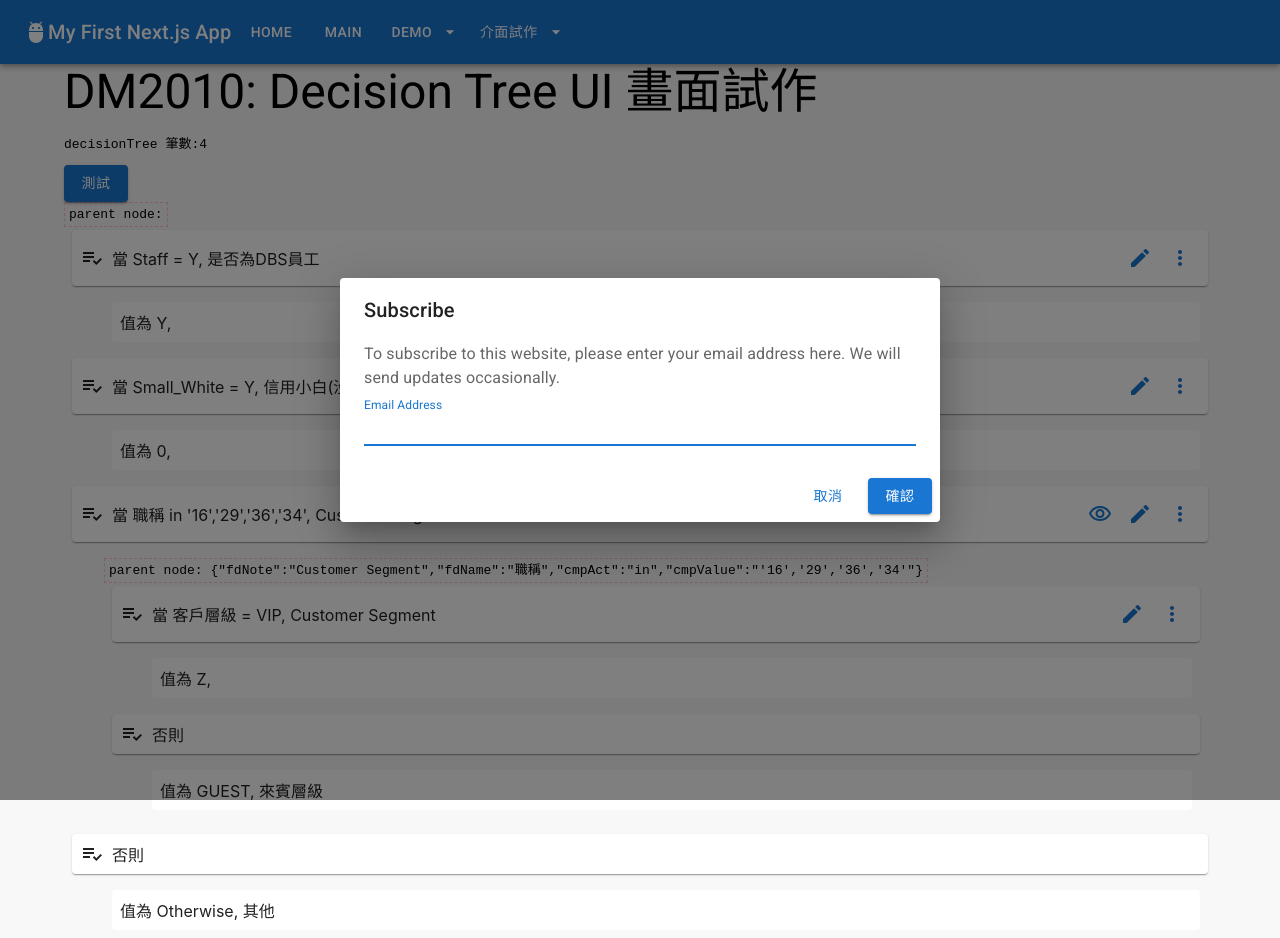
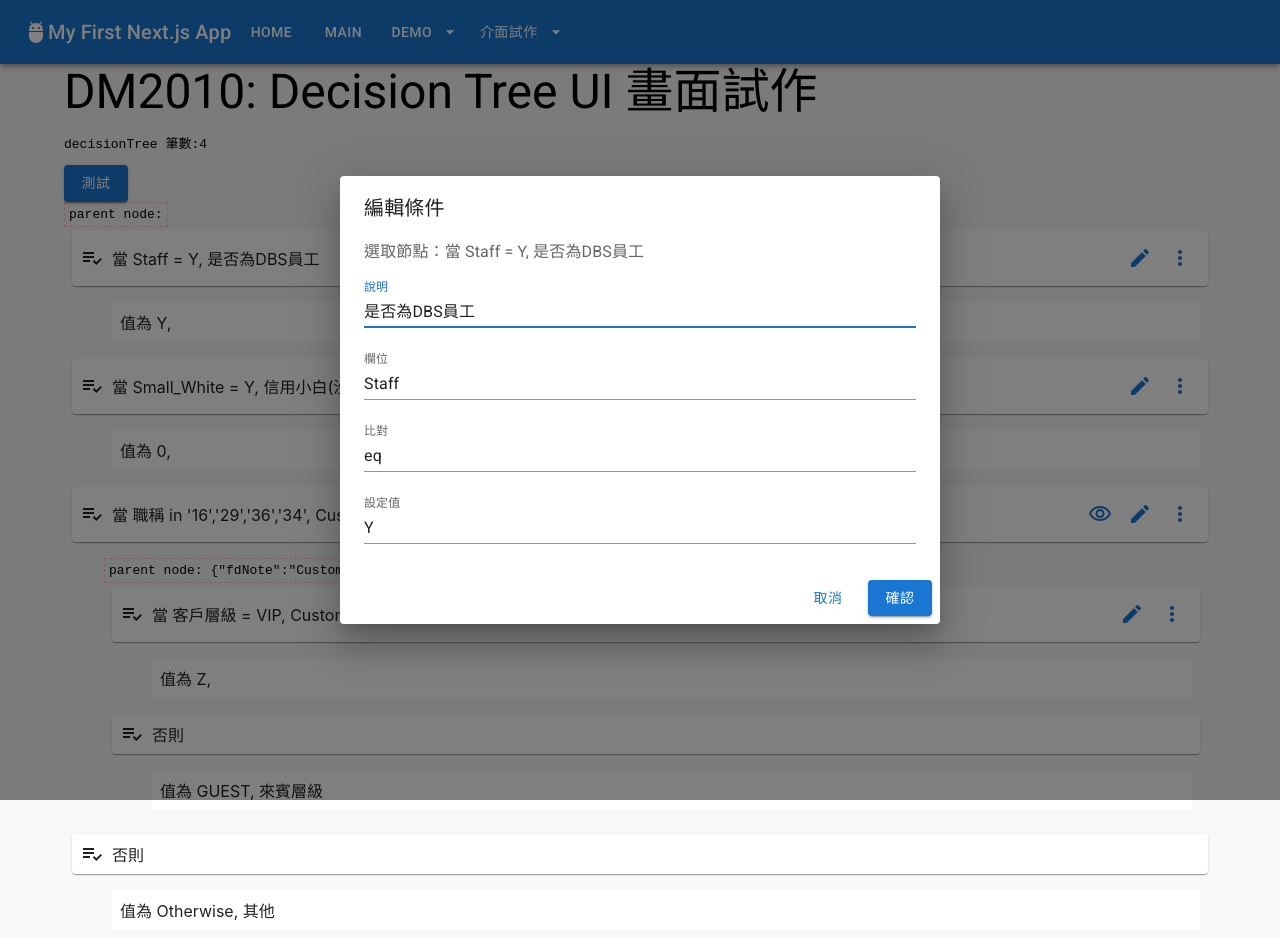
Before and after one commit to relyky/NextJsLab, a Next.js app: page /demo2/dm2010/AppForm in a window 1280 px wide. Both pictures are taken after a click on the button 1140 px from the left and 257 px from the top of the page. Built offline with nearby package versions, Linux system fonts and the light colour scheme.

Commit message:
條件編輯

```diff
--- a/src/pages/demo2/dm2010/StatementCard.tsx
+++ b/src/pages/demo2/dm2010/StatementCard.tsx
@@ -1,5 +1,5 @@
+import type { DcsStatement, DcsCondision } from './interfaces'
 import { FC, useEffect } from 'react'
-import type { DcsStatement } from './decisionTreeSlice'
 import { useState } from 'react'
 import { Paper, Box, Collapse, IconButton, Button } from '@mui/material'
 import { Dialog, DialogTitle, DialogContent, DialogContentText, DialogActions } from '@mui/material'
@@ -81,7 +81,7 @@ const StatementCard: FC<{
 
       <CondEditDialog
         open={f_showCond}
-        item={cond}
+        cond={cond}
         onCancel={() => setShowCond(false)}
         onOk={() => setShowCond(false)}
       />
@@ -107,36 +107,75 @@ function codeName(code: string) {
 //---------------------------
 const CondEditDialog: FC<{
   open: boolean,
-  item: object,
+  cond: DcsCondision,
   onCancel: () => void,
   onOk: (info: object) => void,
 }> = props => {
-
-  const [info, setInfo] = useState(null)
+  const { open, cond } = props
+  const [info, setInfo] = useState<DcsCondision>({ fdNote: '', fdName: '', cmpAct: 'eq', cmpValue: '' })
 
   useEffect(() => {
     if (open) {
-      setInfo({ ...props.item })
+      setInfo({ ...cond })
     }
-  }, [props.open])
+  }, [open])
 
+  const handleChange = (event: React.ChangeEvent<HTMLInputElement>) => {
+    const name = event.target.name
+    const value = event.target.value
+    setInfo({ ...info, [name]: value })
+  }
+
+  console.log('CondEditDialog', { cond })
   return (
     <Dialog open={props.open} onClose={() => props.onCancel()}>
-      <DialogTitle>Subscribe</DialogTitle>
+      <DialogTitle>編輯條件</DialogTitle>
       <DialogContent>
         <DialogContentText>
-          To subscribe to this website, please enter your email address here. We
-          will send updates occasionally.
+          選取節點：當 {cond?.fdName} {codeName(cond?.cmpAct)} {cond?.cmpValue}, {cond?.fdNote}
         </DialogContentText>
+
         <TextField
+          label="說明"
+          name="fdNode"
+          value={info.fdNote}
+          onChange={handleChange}
           autoFocus
-          margin="dense"
-          id="name"
-          label="Email Address"
-          type="email"
           fullWidth
           variant="standard"
+          margin="normal"
         />
+
+        <TextField
+          label="欄位"
+          name="fdName"
+          value={info.fdName}
+          onChange={handleChange}
+          fullWidth
+          variant="standard"
+          margin="normal"
+        />
+
+        <TextField
+          label="比對"
+          name="cmpAct"
+          value={info.cmpAct}
+          onChange={handleChange}
+          fullWidth
+          variant="standard"
+          margin="normal"
+        />
+
+        <TextField
+          label="設定值"
+          name="cmpValue"
+          value={info.cmpValue}
+          onChange={handleChange}
+          fullWidth
+          variant="standard"
+          margin="normal"
+        />
+
       </DialogContent>
       <DialogActions>
         <Button onClick={() => props.onCancel()}>取消</Button>
--- a/src/pages/demo2/dm2010/decisionTreeSlice.ts
+++ b/src/pages/demo2/dm2010/decisionTreeSlice.ts
@@ -1,4 +1,5 @@
 import type { AppState, AppThunk } from 'store/store'
+import type { DcsCondision, DcsAssignment, DcsStatement, DecisionTreeState } from './interfaces'
 import { createAsyncThunk, createSlice, PayloadAction } from '@reduxjs/toolkit'
 import assert from 'assert'
 
@@ -7,29 +8,9 @@ import assert from 'assert'
 //DecisionAction := Assignment | DecisionTree
 //ElseStatemnet  := Special-Statement
 
-export interface Condision {
-  fdNote: string
-  fdName: string
-  cmpAct: 'gt' | 'ls' | 'ge' | 'le' | 'eq' | 'in'
-  cmpValue: string | number | boolean
-}
-
-export interface DcsAssignment {
-  fdNote: string
-  retValue: string | number | boolean
-}
-
 export function isDcsAssignment(obj: any): obj is DcsAssignment {
   return 'fdNote' in obj && 'retValue' in obj;
 }
-
-export interface DcsStatement {
-  isElse: boolean
-  cond: Condision
-  action: DcsAssignment | DecisionTreeState
-}
-
-export type DecisionTreeState = DcsStatement[]
 
 const initialState: DecisionTreeState = [
   {
--- /dev/null
+++ b/src/pages/demo2/dm2010/interfaces.ts
@@ -0,0 +1,19 @@
+export interface DcsCondision {
+    fdNote: string
+    fdName: string
+    cmpAct: 'gt' | 'ls' | 'ge' | 'le' | 'eq' | 'in'
+    cmpValue: string | number | boolean
+  }
+
+  export interface DcsAssignment {
+    fdNote: string
+    retValue: string | number | boolean
+  }
+
+  export interface DcsStatement {
+    isElse: boolean
+    cond: DcsCondision
+    action: DcsAssignment | DecisionTreeState
+  }
+
+  export type DecisionTreeState = DcsStatement[]
```
